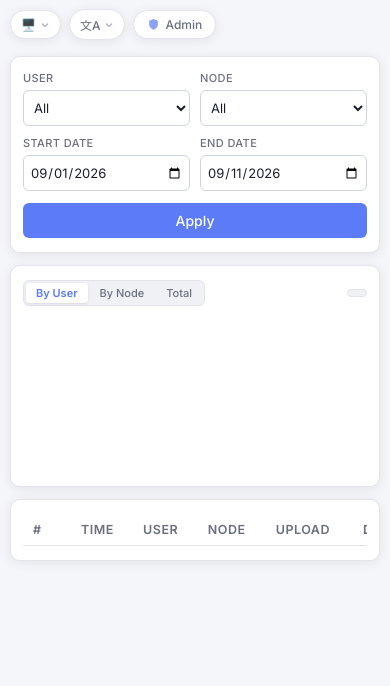
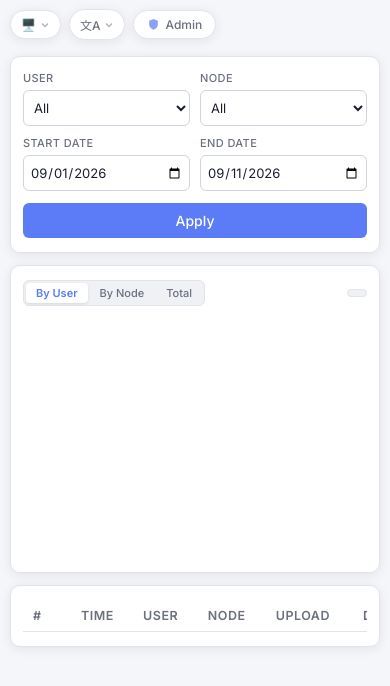
Before and after one commit to geekotaku/xflow, a website: page public/dashboard/index.html in a window 390 px wide. Shown: the part 60-746 px from the top of the page. Drawn offline with nearby package versions, Linux system fonts and the light colour scheme; no server answers.

Commit message:
fix(dashboard): expand traffic chart to full width of container

```diff
--- a/public/dashboard/app.js
+++ b/public/dashboard/app.js
@@ -431,7 +431,7 @@ function renderChart(data) {
     data: { labels, datasets },
     options: {
       responsive: true,
-      maintainAspectRatio: !isMobile,
+      maintainAspectRatio: false,
       interaction: { mode: 'index', intersect: false },
       scales: {
         x: {
--- a/public/dashboard/index.html
+++ b/public/dashboard/index.html
@@ -293,7 +293,11 @@
   .apply-btn:active { transform: scale(.97); }
 
   /* ── Chart ──────────────────────────────────────────────────── */
-  .chart-wrap { position: relative; max-height: 340px; }
+  .chart-wrap {
+    position: relative;
+    width: 100%;
+    height: 320px;
+  }
 
   /* ── Table ──────────────────────────────────────────────────── */
   .table-wrap {
@@ -589,7 +593,7 @@
       margin-top: 2px;
     }
     .chart-wrap {
-      max-height: 260px;
+      height: 240px;
     }
     .table-wrap table {
       min-width: 520px;
```
Also changed, not shown: CHANGELOG.md, README.md.
